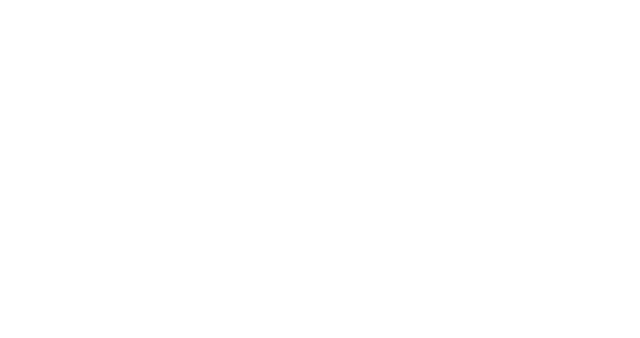
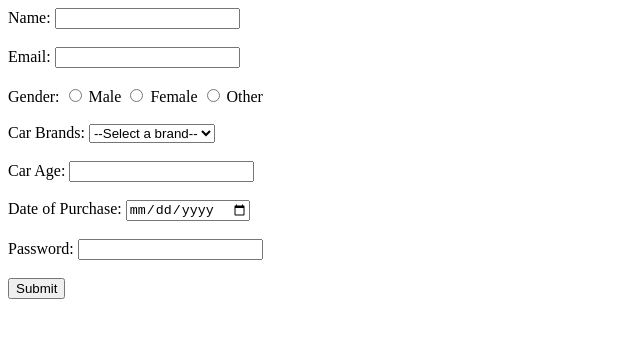
Before and after one commit to acciojob/car-insurance-form-9381741733, a website: page main.html in a window 1280 px wide. Shown: the whole page, without its empty margins (0-640 px from the left). Drawn offline with Linux system fonts and the light colour scheme.

Commit message:
created a submission

```diff
--- a/main.html
+++ b/main.html
@@ -1,16 +1,60 @@
 <!DOCTYPE html>
+<html lang="en">
+<head>
+    <meta charset="UTF-8">
+    <meta name="viewport" content="width=device-width, initial-scale=1.0">
+    <title>Car Insurance Registration Form</title>
+</head>
+<body>
 
-<html>
+    <form method="POST">
+        <!-- Name Field -->
+        <label for="name">Name:</label>
+        <input type="Text" id="name" name="name" required>
+        <br><br>
 
-<head>
-	<link rel="stylesheet" href="styles.css">
-</head>
+        <!-- Email Field -->
+        <label for="email">Email:</label>
+        <input type="Email" id="email" name="email" required>
+        <br><br>
 
-<body>
-	<!-- the entire body must be written by student -->
-    <script type="text/javascript" src="./script.js">
-</script>
+        <!-- Gender Field -->
+        <label>Gender:</label>
+        <input type="Radio" id="gender_male" name="gender" value="Male" required>
+        <label for="gender_male">Male</label>
+        <input type="Radio" id="gender_female" name="gender" value="Female" required>
+        <label for="gender_female">Female</label>
+        <input type="Radio" id="gender_other" name="gender" value="Other" required>
+        <label for="gender_other">Other</label>
+        <br><br>
 
+        <!-- Car Brands Field -->
+        <label for="cars">Car Brands:</label>
+        <select id="cars" name="cars">
+            <option value="">--Select a brand--</option>
+            <option value="BMW">BMW</option>
+            <option value="Audi">Audi</option>
+            <option value="Mercedes">Mercedes</option>
+        </select>
+        <br><br>
+
+        <!-- Car Age Field -->
+        <label for="carage">Car Age:</label>
+        <input type="Number" id="carage" name="carage" required>
+        <br><br>
+
+        <!-- Date of Purchase Field -->
+        <label for="dop">Date of Purchase:</label>
+        <input type="Date" id="dop" name="dop" required>
+        <br><br>
+
+        <!-- Password Field -->
+        <label for="password">Password:</label>
+        <input type="Password" id="password" name="password" required>
+        <br><br>
+
+        <!-- Submit Button -->
+        <button type="submit">Submit</button>
+    </form>
 </body>
-
 </html>
```
